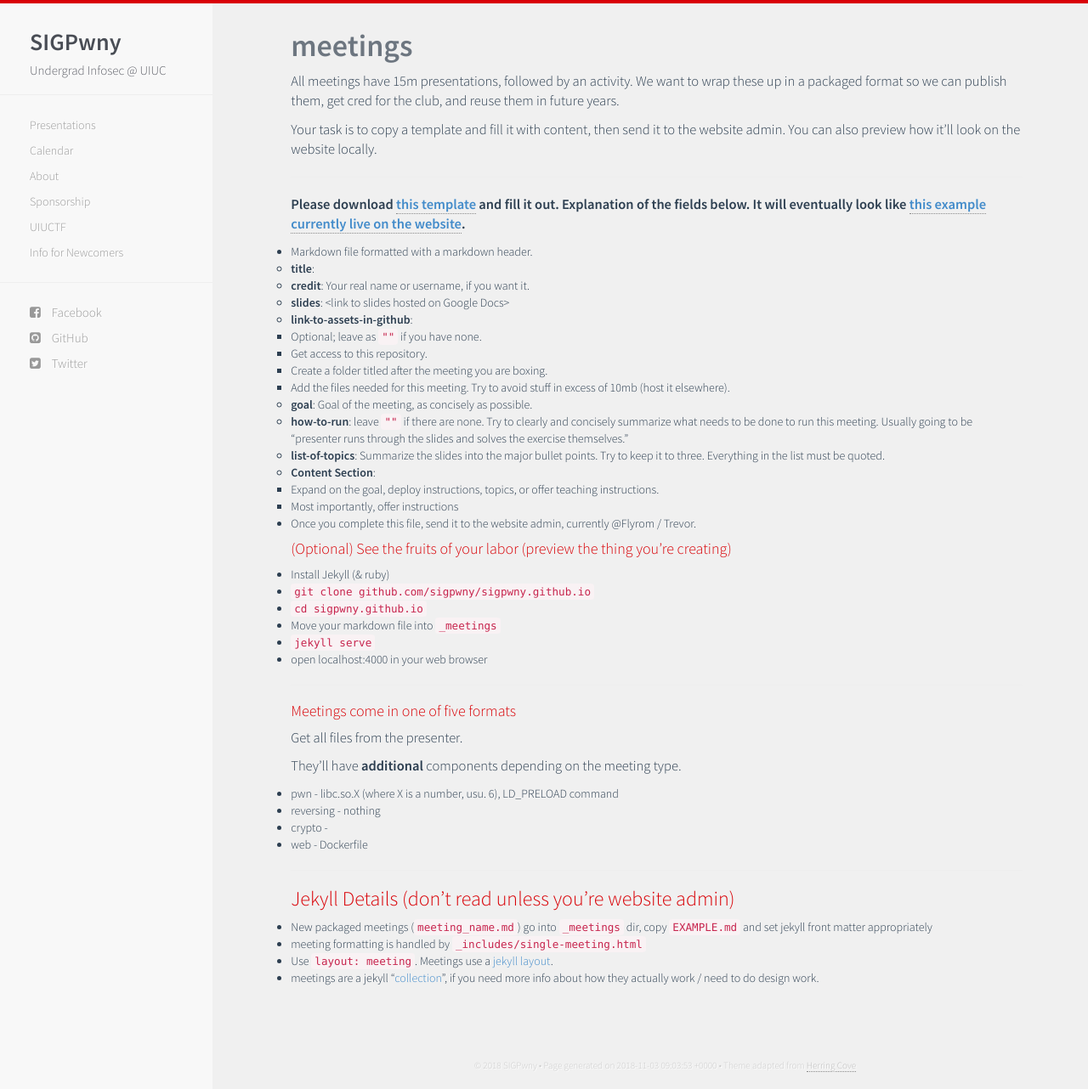
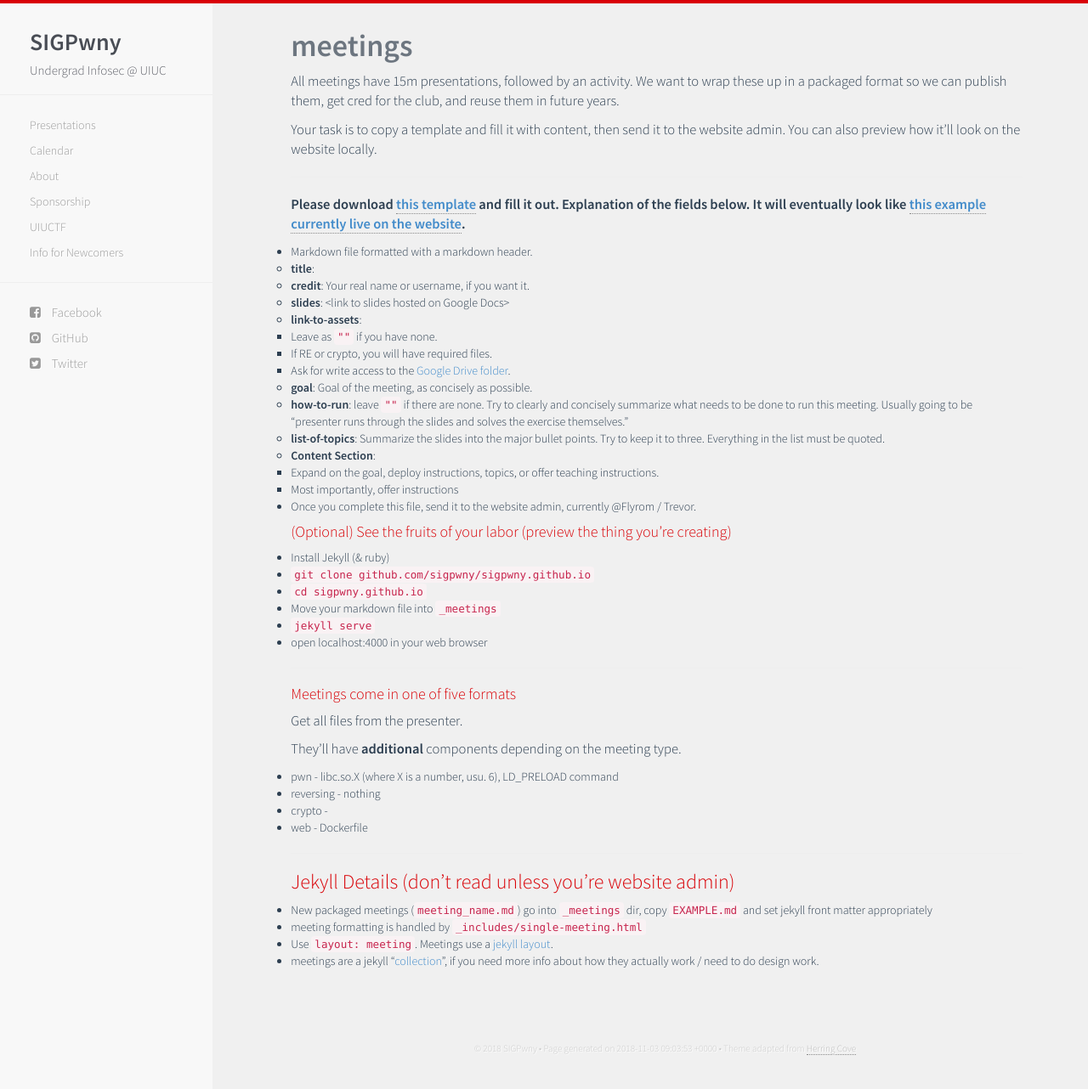
Before and after one commit to sigpwny/sigpwny.github.io-archive, a Jekyll site: the page built from _meetings/README.md, in a window 1280 px wide and 1282 px high. Shown: the whole window at 85% size. Built offline with Jekyll 4.4.1, drawn with Linux system fonts in a browser that asks for light colours; nearby versions of some CDN libraries; our own code applies the rules of GitHub Pages for plain Markdown files.

Commit message:
s/link-to-assets-in-github/link-to-assets

```diff
--- a/_includes/single-meeting.html
+++ b/_includes/single-meeting.html
@@ -2,7 +2,7 @@
 
 <a href='{{ page.slides }}'>Slides</a>
 &nbsp;
-{% if page.link-to-assets-in-github != "" %} <a href='{{ page.link-to-assets-in-github }}'>Required files</a>
+{% if page.link-to-assets != "" %} <a href='{{ page.link-to-assets}}'>Required files</a>
 <br>{% endif %}
 <br>
 
--- a/_meetings/README.md
+++ b/_meetings/README.md
@@ -19,12 +19,10 @@ website](https://sigpwny.github.io/meetings/intro-mtg).**
 	* **title**:
 	* **credit**: Your real name or username, if you want it.
 	* **slides**: \<link to slides hosted on Google Docs\>
-	* **link-to-assets-in-github**:
-		* Optional; leave as `""` if you have none.
-		* Get access to this repository.
-		* Create a folder titled after the meeting you are boxing.
-		* Add the files needed for this meeting. Try to avoid stuff in
-		excess of 10mb (host it elsewhere).
+	* **link-to-assets**:
+		* Leave as `""` if you have none.
+		* If RE or crypto, you will have required files.
+		* Ask for write access to the [Google Drive folder](https://drive.google.com/open?id=1bmZcGS-6P57eWEtMSkABAWc7rt2E0t1J).
 	* **goal**: Goal of the meeting, as concisely as possible.
 	* **how-to-run**: leave `""` if there are none. Try to clearly and concisely summarize what needs to be done to run this meeting. Usually going to be "presenter runs through the slides and solves the exercise themselves."
 	* **list-of-topics**: Summarize the slides into the major bullet points.
```
Also changed, not shown: _meetings/EXAMPLE.md (+1 -1 lines), _meetings/intro-mtg.md (+1 -1 lines), _meetings/intro-re.md (added, +28 -0 lines), _meetings/intro-shell.md (+1 -1 lines), _meetings/intro-web.md (+1 -1 lines).
